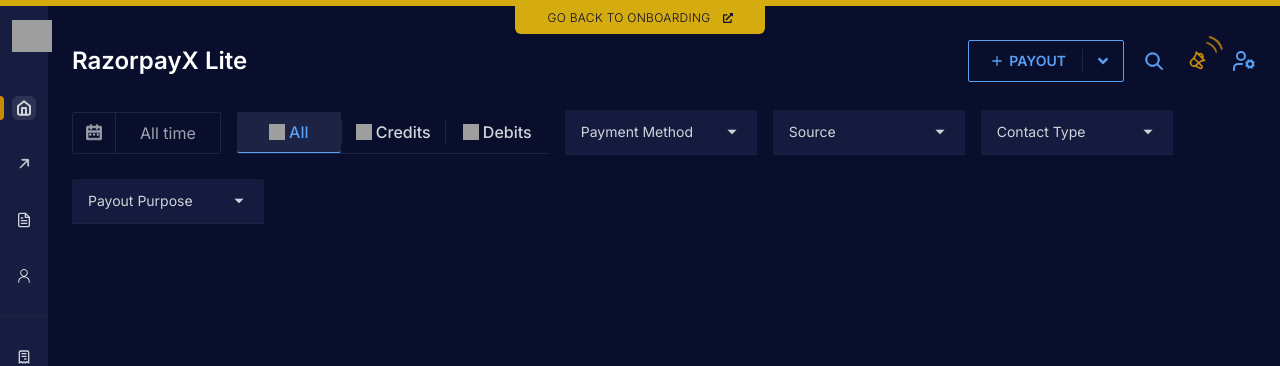
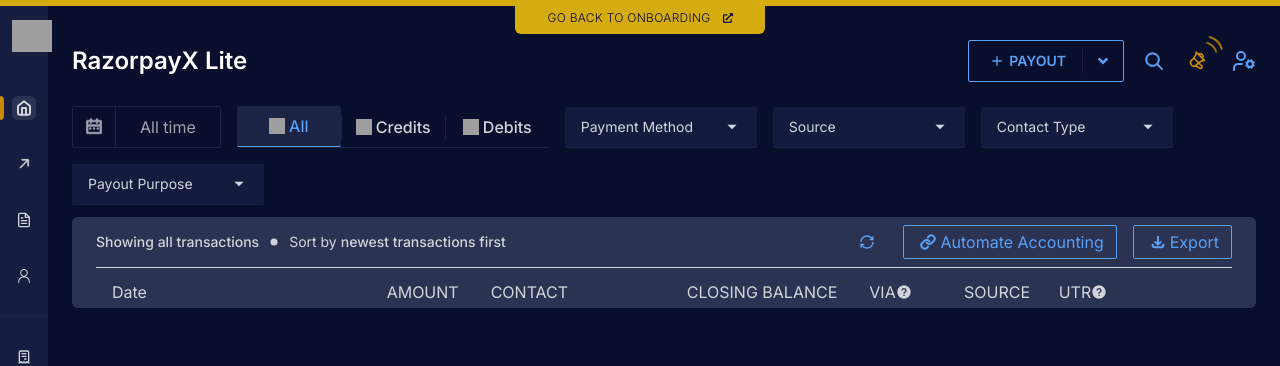
Before and after one commit to TheGreatSarthak/RazorpayX-UI, a Next.js app: page / in a window 1280 px wide. Shown: the top 366 px of the page. Built offline with nearby package versions, Linux system fonts and the light colour scheme; grey boxes are pictures that could not be loaded.

Commit message:
transactions sections

```diff
--- a/app/components/Sidebar/Sidebar.jsx
+++ b/app/components/Sidebar/Sidebar.jsx
@@ -34,7 +34,7 @@
       onMouseLeave={toggleSidebar}
     >
       {/* navigation options */}
-      <div>
+      <div className="h-full">
         {/* logo */}
         {isOpen ? (
           <img
--- a/app/components/Transactions/FilterSelector.jsx
+++ b/app/components/Transactions/FilterSelector.jsx
@@ -3,8 +3,8 @@
 const FilterSelector = ({ name, isClicked }) => {
   return (
     <div
-      className={`my-3 py-3 rounded-sm flex items-center w-48 px-4 border-b border-[#1D2345] bg-[#141B3E] hover:bg-[#1D2345] text-sm ${
-        isClicked ? "border-[#59A0F7]" : null
+      className={`my-2 py-[10px] rounded-sm flex items-center cursor-pointer w-48 px-4 border-b border-[#1D2345] bg-[#141B3E] hover:bg-[#1D2345] text-sm ${
+        isClicked ? "border-[#59A0F7] bg-[#1D2345]" : null
       }`}
     >
       <div className="flex items-center justify-between w-full">
--- a/app/components/Transactions/FilterTransaction.jsx
+++ b/app/components/Transactions/FilterTransaction.jsx
@@ -17,14 +17,14 @@
   return (
     <div className="px-6 flex flex-row items-center flex-wrap">
       {/* calendar */}
-      <div className="my-3 flex items-center text-gray-400 border border-[#1D2345] cursor-pointer rounded-sm">
+      <div className="my-2 flex items-center text-gray-400 border border-[#1D2345] cursor-pointer rounded-sm">
         <div className="text-lg px-3 py-2 ">
           <RiCalendar2Line style={{ strokeWidth: 1 }} />
         </div>
         <div className="py-2 px-6 border-l border-[#1D2345]">All time</div>
       </div>
       {/* credit-debits */}
-      <div className="my-3 flex items-center border-b border-[#1D2345] rounded-sm font-medium mx-4 cursor-pointer">
+      <div className="my-2 flex items-center border-b border-[#1D2345] rounded-sm font-medium mx-4 cursor-pointer">
         <div
           className={`py-2 w-[104px] ${
             selected === "All"
--- a/app/components/Transactions/TransactionHeader.jsx
+++ b/app/components/Transactions/TransactionHeader.jsx
@@ -11,7 +11,7 @@
       <div className="text-2xl font-semibold text-white">RazorpayX Lite</div>
       {/* buttons */}
       <div className="flex items-center text-[#59A0F7]">
-        <div className="flex items-center border border-[#59A0F7] rounded-sm mx-5">
+        <div className="flex items-center border border-[#59A0F7] rounded-sm mx-5 cursor-pointer">
           <div className="flex items-center py-2 px-4 hover:bg-[#08163D]">
             <div className="p-1 text-base">
               <RiAddFill />
@@ -24,10 +24,10 @@
             </div>
           </div>
         </div>
-        <div className="text-xl">
+        <div className="text-xl cursor-pointer">
           <GoSearch style={{ strokeWidth: 1 }} />
         </div>
-        <div className="mx-6">
+        <div className="mx-6 cursor-pointer">
           <div className="text-yellow-600 text-xl transform -rotate-45 relative">
             <HiOutlineSpeakerphone />
           </div>
@@ -37,7 +37,7 @@
             <div className="curve3 text-xl">)</div>
           </div>
         </div>
-        <div className="text-2xl">
+        <div className="text-2xl cursor-pointer">
           <LuUserCog style={{ strokeWidth: 2 }} />
         </div>
       </div>
--- /dev/null
+++ b/app/components/Transactions/TransactionList.jsx
@@ -0,0 +1,35 @@
+import { BiSolidHelpCircle } from "react-icons/bi";
+
+const TransactionList = () => {
+  return (
+    <div className="w-full">
+      <div className="flex flex-row flex-wrap w-full items-center justify-between">
+        <div className="flex items-center w-2/12 px-4 my-1">Date</div>
+        <div className="flex items-center w-4/12">
+          <div className="flex w-2/3 justify-end px-4 my-1">AMOUNT</div>
+          <div className="flex w-2/3 justify-start px-4 my-1">CONTACT</div>
+        </div>
+        <div className="flex items-center w-3/12">
+          <div className="flex w-2/3 justify-end px-4 my-1">
+            CLOSING BALANCE
+          </div>
+          <div className="flex items-center w-1/3 justify-start px-4 my-1">
+            VIA
+            <div>
+              <BiSolidHelpCircle />
+            </div>
+          </div>
+        </div>
+        <div className="flex items-center w-1/12 px-4 my-1">SOURCE</div>
+        <div className="flex items-center w-2/12 px-4 my-1">
+          UTR
+          <div>
+            <BiSolidHelpCircle />
+          </div>
+        </div>
+      </div>
+    </div>
+  );
+};
+
+export default TransactionList;
--- /dev/null
+++ b/app/components/Transactions/TransactionListBox.jsx
@@ -0,0 +1,49 @@
+import { GoDotFill } from "react-icons/go";
+import { RiLoopRightLine } from "react-icons/ri";
+import { FiLink } from "react-icons/fi";
+import { HiOutlineDownload } from "react-icons/hi";
+import TransactionList from "./TransactionList";
+
+const TransactionListBox = () => {
+  return (
+    <div className="px-6">
+      <div className="px-6 my-1 bg-[#2B3252] w-full rounded-md">
+        {/* export bar */}
+        <div className="flex flex-row flex-wrap items-center border-b border-gray-300 justify-between">
+          <div className="flex items-center text-sm my-2">
+            <div className="font-medium">Showing all transactions</div>
+            <div className="mx-2">
+              <GoDotFill />
+            </div>
+            <div className="flex items-center">
+              Sort by
+              <div className="px-1 font-medium">newest transactions first</div>
+            </div>
+          </div>
+          <div className="flex items-center text-base text-[#59A0F7] flex-wrap">
+            <div className="py-1 px-3 my-2 mr-4">
+              <RiLoopRightLine />
+            </div>
+            <div className="flex items-center border px-3 py-1 border-[#59A0F7] my-2 mr-4 rounded-sm">
+              <div className="p-1">
+                <FiLink style={{ strokeWidth: 3 }} />
+              </div>
+              <div>Automate Accounting</div>
+            </div>
+            <div className="flex items-center border px-3 py-1 border-[#59A0F7] my-2 rounded-sm">
+              <div className="p-1">
+                <HiOutlineDownload style={{ strokeWidth: 3 }} />
+              </div>
+              <div>Export</div>
+            </div>
+          </div>
+        </div>
+        <div className="my-2">
+          <TransactionList />
+        </div>
+      </div>
+    </div>
+  );
+};
+
+export default TransactionListBox;
--- a/app/components/Transactions/TransactionSection.jsx
+++ b/app/components/Transactions/TransactionSection.jsx
@@ -1,13 +1,13 @@
 import FilterTransaction from "./FilterTransaction";
 import TransactionHeader from "./TransactionHeader";
+import TransactionListBox from "./TransactionListBox";
 
 const TransactionSection = () => {
   return (
     <div className="my-2 pt-4">
       <TransactionHeader />
       <FilterTransaction />
-      {/* Transaction List */}
-      <div></div>
+      <TransactionListBox />
     </div>
   );
 };
--- /dev/null
+++ b/app/utils/data.js
@@ -0,0 +1,161 @@
+export const transactionList = [
+  {
+    date: "Thu, 15 Feb 2024",
+    transactions: [
+      {
+        time: "10:41 AM",
+        type: "debit",
+        amount: "- ₹50,009.44",
+        contact: "Vijay",
+        paymentMethod: "NEFT",
+        source: "NEFT",
+        payoutPurpose: null,
+        payout: null,
+        bankTransfer: null,
+        utr: null,
+        closingBalance: "₹1,00,00,000.00",
+        via: "NEFT",
+      },
+      {
+        time: "10:40 AM",
+        type: "debit",
+        amount: "- ₹12,004.72",
+        contact: "Bahadur",
+        paymentMethod: null,
+        source: "IMPS",
+        payoutPurpose: null,
+        payout: null,
+        bankTransfer: null,
+        utr: "Nb2EdgVEjqxZZO",
+        closingBalance: "₹99,87,995.28",
+        via: "IMPS",
+      },
+      {
+        time: "10:40 AM",
+        type: "debit",
+        amount: "- ₹10,004.72",
+        contact: "Random Verma",
+        paymentMethod: null,
+        source: "IMPS",
+        payoutPurpose: null,
+        payout: null,
+        bankTransfer: null,
+        utr: "Nb2FCQm50qdJGb",
+        closingBalance: "₹99,77,990.56",
+        via: "IMPS",
+      },
+      {
+        time: "10:40 AM",
+        type: "debit",
+        amount: "- ₹10,004.72",
+        contact: "Shivam Arora",
+        paymentMethod: null,
+        source: "IMPS",
+        payoutPurpose: null,
+        payout: null,
+        bankTransfer: null,
+        utr: null,
+        closingBalance: "₹99,67,985.84",
+        via: "IMPS",
+      },
+      {
+        time: "10:40 AM",
+        type: "debit",
+        amount: "- ₹10,004.72",
+        contact: "Ujjwal",
+        paymentMethod: "RazorpayX Lite",
+        source: null,
+        payoutPurpose: null,
+        payout: null,
+        bankTransfer: null,
+        utr: null,
+        closingBalance: "₹99,57,981.12",
+        via: "RazorpayX Lite",
+      },
+      {
+        time: "10:40 AM",
+        type: "credit",
+        amount: "+ ₹1,00,00,000.00",
+        contact: "Amit Kumar",
+        paymentMethod: null,
+        source: null,
+        payoutPurpose: "Automate Accounting",
+        payout: null,
+        bankTransfer: null,
+        utr: null,
+        closingBalance: "₹1,00,00,000.00",
+        via: "NEFT",
+      },
+      {
+        time: "10:40 AM",
+        type: "credit",
+        amount: "+ ₹44,009.44",
+        contact: "Ujjwal",
+        paymentMethod: null,
+        source: null,
+        payoutPurpose: null,
+        payout: null,
+        bankTransfer: null,
+        utr: null,
+        closingBalance: "₹1,00,44,009.44",
+        via: "Bank Deposit",
+      },
+      {
+        time: "11:00 AM",
+        type: "credit",
+        amount: "+ ₹25,000.00",
+        contact: "John Doe",
+        paymentMethod: null,
+        source: null,
+        payoutPurpose: "Refund",
+        payout: null,
+        bankTransfer: null,
+        utr: null,
+        closingBalance: "₹1,00,69,009.44",
+        via: "Bank Transfer",
+      },
+      {
+        time: "11:15 AM",
+        type: "debit",
+        amount: "- ₹5,000.50",
+        contact: "Alice",
+        paymentMethod: "Credit Card",
+        source: null,
+        payoutPurpose: null,
+        payout: null,
+        bankTransfer: null,
+        utr: null,
+        closingBalance: "₹1,00,64,008.94",
+        via: "Online Purchase",
+      },
+      {
+        time: "11:30 AM",
+        type: "debit",
+        amount: "- ₹8,500.75",
+        contact: "Bob",
+        paymentMethod: "PayPal",
+        source: null,
+        payoutPurpose: null,
+        payout: null,
+        bankTransfer: null,
+        utr: "Nb2XYZ123",
+        closingBalance: "₹1,00,55,508.19",
+        via: "Online Transfer",
+      },
+      {
+        time: "12:00 PM",
+        type: "credit",
+        amount: "+ ₹15,000.00",
+        contact: "Eva",
+        paymentMethod: null,
+        source: null,
+        payoutPurpose: "Gift",
+        payout: null,
+        bankTransfer: null,
+        utr: null,
+        closingBalance: "₹1,00,70,508.19",
+        via: "Cash Deposit",
+      },
+    ],
+  },
+];
```
